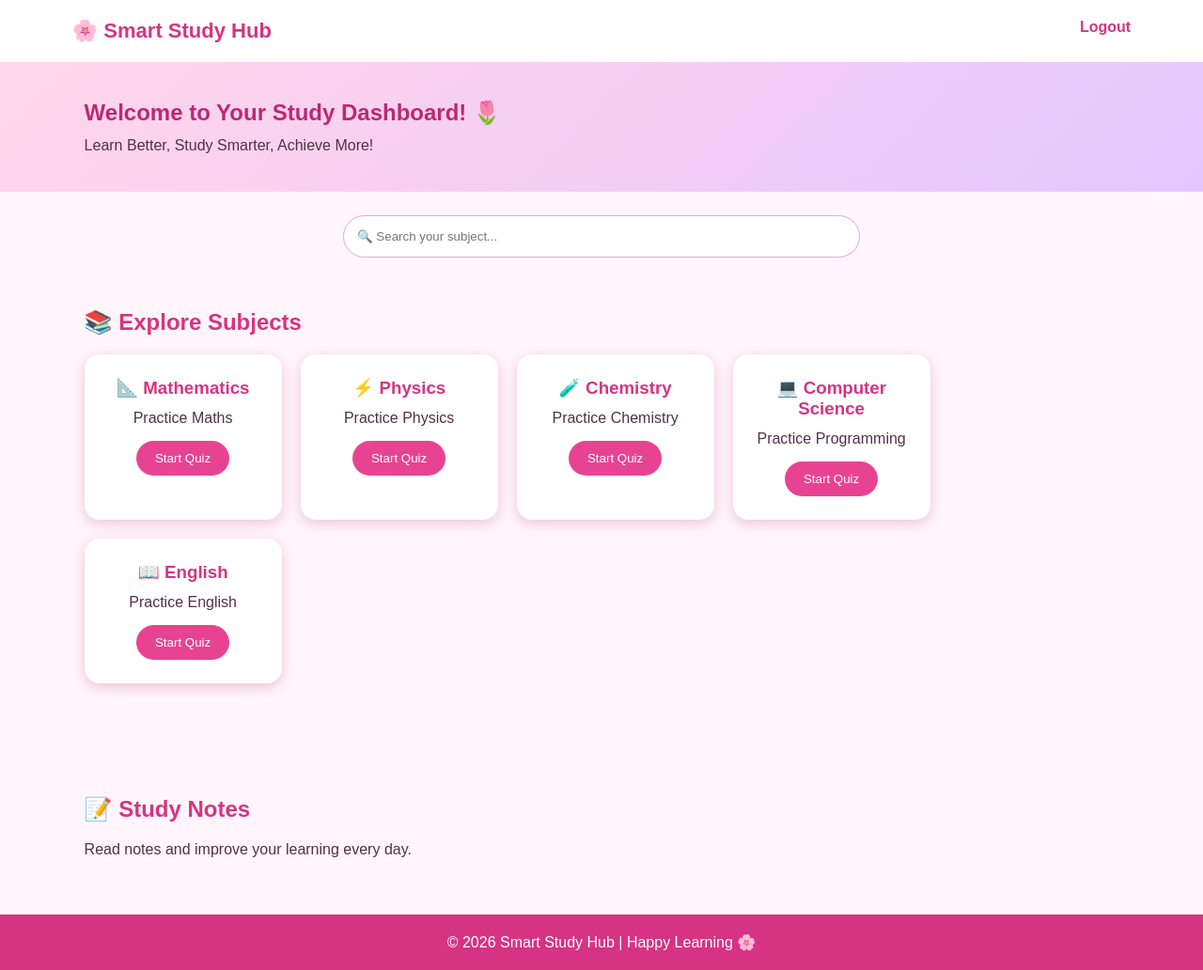
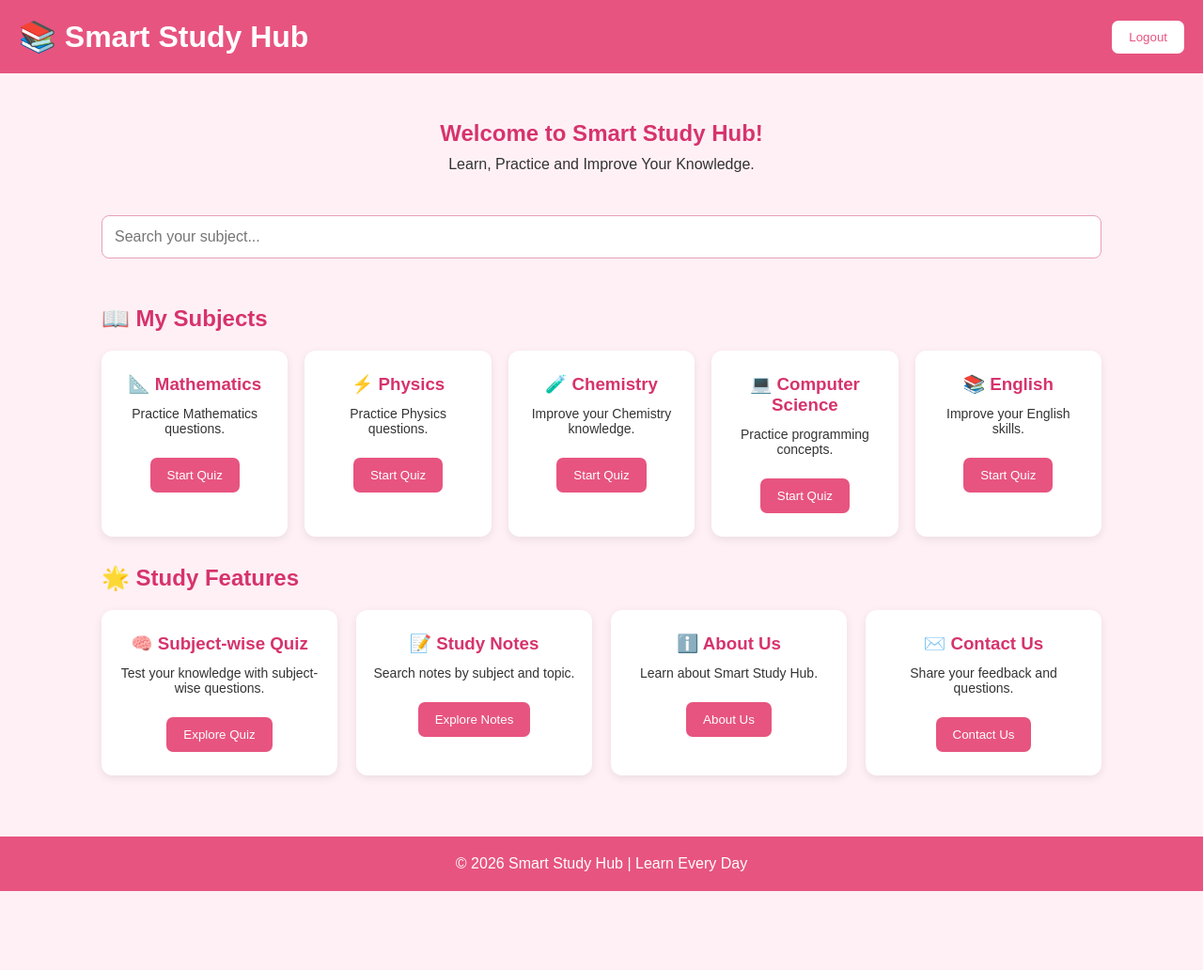
Before and after one commit to kaurqueen1234987-cmd/Smart-study-hub, a plain HTML site: page dashboard.html in a window 1280 px wide. Shown: the whole page at 94% size. After the commit the page ends 948 px from the top, so only its background shows below. Drawn offline with Linux system fonts and the light colour scheme.

Commit message:
Update dashboard.html

```diff
--- a/dashboard.html
+++ b/dashboard.html
@@ -7,222 +7,286 @@
 <title>Smart Study Hub Dashboard</title>
 
 <style>
-*{box-sizing:border-box;margin:0;padding:0}
-body{font-family:Arial,sans-serif;background:#fff5fa;color:#543047}
-header{background:white;padding:20px 6%;display:flex;justify-content:space-between;box-shadow:0 3px 12px #edc2d9}
-.logo{color:#d63384;font-size:22px;font-weight:bold}
-header a{color:#d63384;text-decoration:none;font-weight:bold}
-.welcome{padding:40px 7%;background:linear-gradient(135deg,#ffd6e9,#e7c6ff)}
-.welcome h1{color:#bd2775;margin-bottom:12px}
-.search{text-align:center;padding:25px}
-.search input{width:80%;max-width:550px;padding:14px;border:1px solid #e8a9ca;border-radius:25px}
-.section{padding:30px 7%}
-.section h2{color:#d63384;margin-bottom:20px}
-.cards{display:flex;flex-wrap:wrap;gap:20px}
-.card{background:white;width:210px;padding:25px;text-align:center;border-radius:16px;box-shadow:0 4px 14px #edc2d9}
-.card h3{color:#d63384;margin-bottom:12px}
-button{margin-top:15px;padding:11px 20px;border:0;background:#e84393;color:white;border-radius:20px;cursor:pointer}
-.quiz-box{display:none;background:white;padding:22px;border-radius:16px;box-shadow:0 4px 14px #edc2d9;margin-top:20px}
-.question{padding:16px 0;border-bottom:1px solid #f3d5e5}
-.question p{font-weight:bold;margin-bottom:10px}
-.question label{display:block;padding:7px;cursor:pointer}
-.question input{margin-right:8px}
-#result{display:none;background:#fff0f7;padding:20px;margin-top:20px;border-radius:12px;text-align:center}
-footer{background:#d63384;color:white;text-align:center;padding:20px;margin-top:30px}
+* {
+    margin: 0;
+    padding: 0;
+    box-sizing: border-box;
+    font-family: Arial, sans-serif;
+}
+
+body {
+    background: #fff0f5;
+    color: #333;
+}
+
+header {
+    background: #e75480;
+    color: white;
+    padding: 20px;
+    display: flex;
+    justify-content: space-between;
+    align-items: center;
+    flex-wrap: wrap;
+    gap: 10px;
+}
+
+header button {
+    background: white;
+    color: #e75480;
+    border: none;
+    padding: 10px 18px;
+    border-radius: 7px;
+    cursor: pointer;
+}
+
+.container {
+    max-width: 1100px;
+    margin: auto;
+    padding: 25px 18px;
+}
+
+.welcome {
+    text-align: center;
+    padding: 25px 10px;
+}
+
+.welcome h2 {
+    color: #d6336c;
+    margin-bottom: 10px;
+}
+
+.search {
+    width: 100%;
+    padding: 13px;
+    border: 1px solid #e8a0b5;
+    border-radius: 8px;
+    margin: 20px 0;
+    font-size: 16px;
+}
+
+.section {
+    margin-top: 30px;
+}
+
+.section h2 {
+    color: #d6336c;
+    margin-bottom: 20px;
+}
+
+.cards {
+    display: grid;
+    grid-template-columns: repeat(auto-fit, minmax(190px, 1fr));
+    gap: 18px;
+}
+
+.card, .feature {
+    background: white;
+    padding: 25px 15px;
+    border-radius: 12px;
+    text-align: center;
+    box-shadow: 0 3px 10px #00000015;
+}
+
+.card h3, .feature h3 {
+    color: #d6336c;
+    margin-bottom: 12px;
+}
+
+.card p, .feature p {
+    margin-bottom: 15px;
+    font-size: 14px;
+}
+
+.card:hover, .feature:hover {
+    background: #ffe0eb;
+}
+
+.action {
+    background: #e75480;
+    color: white;
+    border: none;
+    padding: 11px 18px;
+    border-radius: 7px;
+    cursor: pointer;
+    margin-top: 8px;
+}
+
+.action:hover {
+    background: #d6336c;
+}
+
+.features {
+    display: grid;
+    grid-template-columns: repeat(auto-fit, minmax(220px, 1fr));
+    gap: 20px;
+}
+
+footer {
+    background: #e75480;
+    color: white;
+    text-align: center;
+    padding: 20px;
+    margin-top: 40px;
+}
 </style>
 </head>
 
 <body>
 
 <header>
-<div class="logo">🌸 Smart Study Hub</div>
-<a href="index.html">Logout</a>
+    <h1>📚 Smart Study Hub</h1>
+    <button onclick="logout()">Logout</button>
 </header>
 
-<section class="welcome">
-<h1>Welcome to Your Study Dashboard! 🌷</h1>
-<p>Learn Better, Study Smarter, Achieve More!</p>
-</section>
+<div class="container">
 
-<div class="search">
-<input type="search" id="searchBox" placeholder="🔍 Search your subject...">
+    <div class="welcome">
+        <h2>Welcome to Smart Study Hub!</h2>
+        <p>Learn, Practice and Improve Your Knowledge.</p>
     </div>
 
+    <input
+        type="text"
+        id="searchBox"
+        class="search"
+        placeholder="Search your subject..."
+    >
+
     <section class="section">
-<h2>📚 Explore Subjects</h2>
+        <h2>📖 My Subjects</h2>
+
         <div class="cards" id="subjectCards">
 
             <div class="card">
                 <h3>📐 Mathematics</h3>
-<p>Practice Maths</p>
-<button onclick="openSubject('math')">Start Quiz</button>
+                <p>Practice Mathematics questions.</p>
+                <button class="action" onclick="openQuiz('Mathematics')">
+                    Start Quiz
+                </button>
             </div>
 
             <div class="card">
                 <h3>⚡ Physics</h3>
-<p>Practice Physics</p>
-<button onclick="openSubject('physics')">Start Quiz</button>
+                <p>Practice Physics questions.</p>
+                <button class="action" onclick="openQuiz('Physics')">
+                    Start Quiz
+                </button>
             </div>
 
             <div class="card">
                 <h3>🧪 Chemistry</h3>
-<p>Practice Chemistry</p>
-<button onclick="openSubject('chemistry')">Start Quiz</button>
+                <p>Improve your Chemistry knowledge.</p>
+                <button class="action" onclick="openQuiz('Chemistry')">
+                    Start Quiz
+                </button>
             </div>
 
             <div class="card">
                 <h3>💻 Computer Science</h3>
-<p>Practice Programming</p>
-<button onclick="openSubject('computer')">Start Quiz</button>
+                <p>Practice programming concepts.</p>
+                <button class="action" onclick="openQuiz('Computer Science')">
+                    Start Quiz
+                </button>
             </div>
 
             <div class="card">
-<h3>📖 English</h3>
-<p>Practice English</p>
-<button onclick="openSubject('english')">Start Quiz</button>
+                <h3>📚 English</h3>
+                <p>Improve your English skills.</p>
+                <button class="action" onclick="openQuiz('English')">
+                    Start Quiz
+                </button>
             </div>
 
         </div>
     </section>
 
     <section class="section">
-<div class="quiz-box" id="quizBox">
-<h2 id="quizTitle">Subject Quiz</h2>
-<p>5 Questions | 2 Marks Each | Total 10 Marks</p>
-<form id="quizForm">
-<div id="questions"></div>
-<button type="submit">Submit Test</button>
-</form>
+        <h2>🌟 Study Features</h2>
 
-<div id="result">
-<h2>Your Result</h2>
-<h3 id="score"></h3>
-<p id="feedback"></p>
-<button type="button" onclick="resetQuiz()">Try Another Quiz</button>
+        <div class="features">
+
+            <div class="feature">
+                <h3>🧠 Subject-wise Quiz</h3>
+                <p>Test your knowledge with subject-wise questions.</p>
+                <button class="action"
+                onclick="window.location.href='quiz.html'">
+                    Explore Quiz
+                </button>
             </div>
+
+            <div class="feature">
+                <h3>📝 Study Notes</h3>
+                <p>Search notes by subject and topic.</p>
+                <button class="action"
+                onclick="window.location.href='notes.html'">
+                    Explore Notes
+                </button>
+            </div>
+
+            <div class="feature">
+                <h3>ℹ️ About Us</h3>
+                <p>Learn about Smart Study Hub.</p>
+                <button class="action"
+                onclick="window.location.href='about.html'">
+                    About Us
+                </button>
+            </div>
+
+            <div class="feature">
+                <h3>✉️ Contact Us</h3>
+                <p>Share your feedback and questions.</p>
+                <button class="action"
+                onclick="window.location.href='contact.html'">
+                    Contact Us
+                </button>
+            </div>
+
         </div>
     </section>
 
-<section class="section">
-<h2>📝 Study Notes</h2>
-<p>Read notes and improve your learning every day.</p>
-</section>
+</div>
 
 <footer>
-© 2026 Smart Study Hub | Happy Learning 🌸
+    <p>© 2026 Smart Study Hub | Learn Every Day</p>
 </footer>
 
 <script>
-const quizData={
-math:{
-title:"Mathematics Quiz",
-questions:[
-["Derivative of x²?",["x","2x","x³","2"],1],
-["5 × 4 = ?",["15","10","20","25"],2],
-["Integration of 1 is?",["x + C","0","1/x","x²"],0],
-["10² = ?",["20","100","50","10"],1],
-["Derivative of sin x?",["-sin x","cos x","tan x","1"],1]
-]},
-physics:{
-title:"Physics Quiz",
-questions:[
-["SI unit of force?",["Joule","Newton","Watt","Volt"],1],
-["Speed formula?",["Distance/Time","Time/Distance","Mass×Time","Force/Area"],0],
-["SI unit of current?",["Volt","Ohm","Ampere","Watt"],2],
-["Which is a scalar quantity?",["Force","Velocity","Speed","Displacement"],2],
-["Acceleration is rate of change of?",["Distance","Velocity","Mass","Force"],1]
-]},
-chemistry:{
-title:"Chemistry Quiz",
-questions:[
-["Symbol of Oxygen?",["O","Ox","Og","Om"],0],
-["H2O is?",["Salt","Water","Oxygen","Hydrogen"],1],
-["Atomic number of Hydrogen?",["2","0","1","8"],2],
-["pH of neutral water?",["0","7","14","5"],1],
-["Common salt formula?",["HCl","NaCl","KCl","H2O"],1]
-]},
-computer:{
-title:"Computer Science Quiz",
-questions:[
-["Which language are we practising?",["HTML","C++","CSS","SQL"],1],
-["Which symbol ends a C++ statement?",[":",";","!","."],1],
-["Starting function in C++?",["start()","main()","run()","begin()"],1],
-["Address operator?",["*","&","%","#"],1],
-["Which header supports cout?",["iostream","math.h","string","time.h"],0]
-]},
-english:{
-title:"English Quiz",
-questions:[
-["Article before apple?",["A","An","The","No article"],1],
-["Past tense of go?",["Goed","Going","Went","Gone"],2],
-["Opposite of happy?",["Glad","Sad","Kind","Joyful"],1],
-["Correct spelling?",["Beautiful","Beautifull","Beutiful","Butiful"],0],
-["Correct sentence?",["She go to college","She goes to college","She going college","She gone college"],1]
-]}
-};
 
-let currentQuiz=null;
+// Your Google Apps Script URL
+const GOOGLE_SCRIPT_URL =
+"https://script.google.com/macros/s/AKfycbwyLBVdPKCfPVSYlYdRYCMsvUIArcqjTUclDMVGMUcQUbqSsu0drVrkLVB2z1HzpgkUIQ/exec";
 
-function openSubject(subject){
-currentQuiz=quizData[subject];
-document.getElementById("quizTitle").textContent=currentQuiz.title;
-document.getElementById("quizBox").style.display="block";
-document.getElementById("result").style.display="none";
+// Firebase configuration placeholder
+const GOOGLE_CONFIG = GOOGLE_SCRIPT_URL;
+const FIREBASE_CONFIG = {};
 
-const area=document.getElementById("questions");
-area.innerHTML="";
+// Open selected subject quiz
+function openQuiz(subject) {
+    window.location.href =
+    "quiz.html?subject=" + encodeURIComponent(subject);
+}
 
-currentQuiz.questions.forEach((q,index)=>{
-let html='<div class="question"><p>'+(index+1)+'. '+q[0]+'</p>';
+// Search subjects
+document.getElementById("searchBox")
+.addEventListener("input", function() {
 
-q[1].forEach((option,i)=>{
-html+='<label><input type="radio" name="q'+index+'" value="'+i+'" required> '+option+'</label>';
+    const search = this.value.toLowerCase();
+
+    document.querySelectorAll("#subjectCards .card")
+    .forEach(card => {
+
+        card.style.display =
+        card.innerText.toLowerCase().includes(search)
+        ? "block" : "none";
+
+    });
 });
 
-html+='</div>';
-area.innerHTML+=html;
-});
-
-document.getElementById("quizBox").scrollIntoView({behavior:"smooth"});
+// Logout
+function logout() {
+    window.location.href = "index.html";
 }
 
-document.getElementById("quizForm").addEventListener("submit",function(e){
-e.preventDefault();
-
-let marks=0;
-
-currentQuiz.questions.forEach((q,index)=>{
-const answer=document.querySelector('input[name="q'+index+'"]:checked');
-if(answer && Number(answer.value)===q[2]){
-marks+=2;
-}
-});
-
-document.getElementById("score").textContent="Your Score: "+marks+" / 10";
-
-document.getElementById("feedback").textContent=
-marks>=8?"Excellent work! 🎉":
-marks>=6?"Good job! Keep practising!":
-"Keep learning and try again!";
-
-document.getElementById("result").style.display="block";
-document.getElementById("result").scrollIntoView({behavior:"smooth"});
-});
-
-function resetQuiz(){
-document.getElementById("quizForm").reset();
-document.getElementById("result").style.display="none";
-document.getElementById("quizBox").style.display="none";
-document.getElementById("subjectCards").scrollIntoView({behavior:"smooth"});
-}
-
-document.getElementById("searchBox").addEventListener("input",function(){
-const value=this.value.toLowerCase();
-
-document.querySelectorAll("#subjectCards .card").forEach(card=>{
-card.style.display=card.innerText.toLowerCase().includes(value)?"block":"none";
-});
-});
 </script>
 
 </body>
```
Lines whose indentation alone changed are shown as unchanged.
